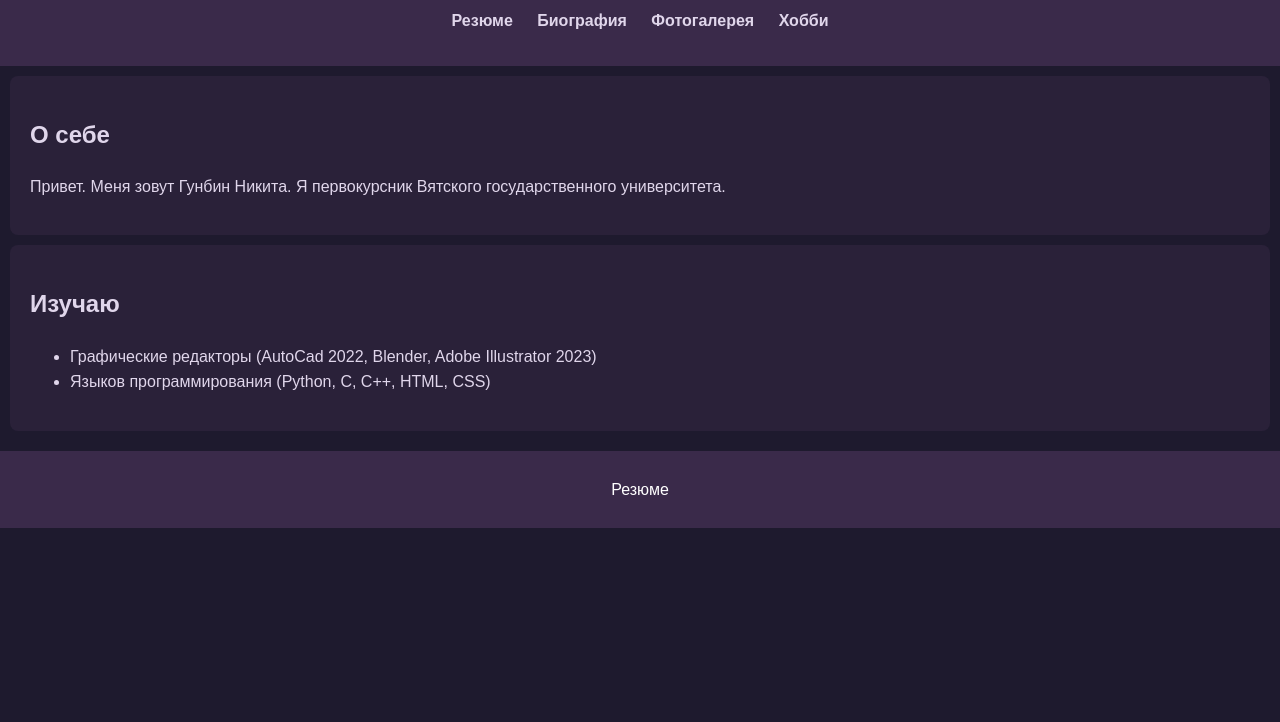
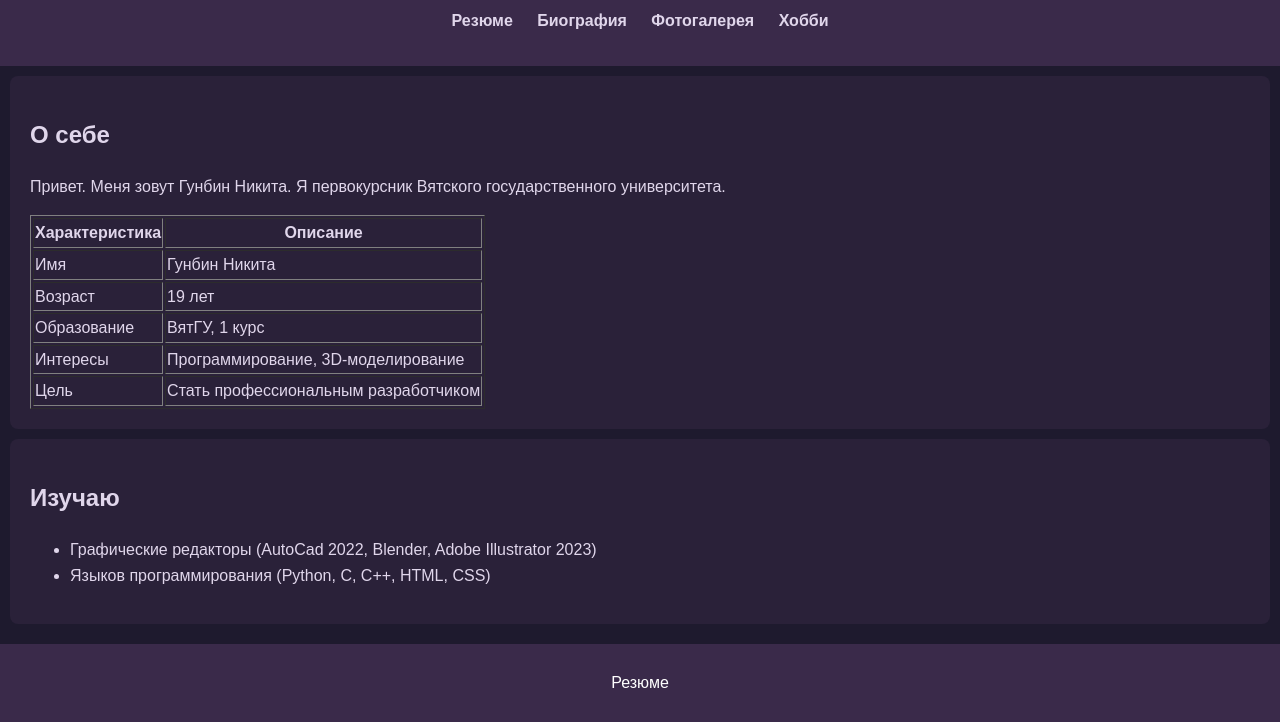
Before and after one commit to Sn0wDr1ft/-, a plain HTML site: page index.html in a window 1280 px wide. Shown: the part 102-824 px from the top of the page. Before the commit the page ends 800 px from the top, so only its background shows below. Drawn offline with Linux system fonts and the light colour scheme.

Commit message:
index.html

```diff
--- a/index.html
+++ b/index.html
@@ -23,6 +23,33 @@
   <section>
     <h2>О себе</h2>
     <p>Привет. Меня зовут Гунбин Никита. Я первокурсник Вятского государственного университета.</p>
+
+    <table border="1">
+      <tr>
+        <th>Характеристика</th>
+        <th>Описание</th>
+      </tr>
+      <tr>
+        <td>Имя</td>
+        <td>Гунбин Никита</td>
+      </tr>
+      <tr>
+        <td>Возраст</td>
+        <td>19 лет</td>
+      </tr>
+      <tr>
+        <td>Образование</td>
+        <td>ВятГУ, 1 курс</td>
+      </tr>
+      <tr>
+        <td>Интересы</td>
+        <td>Программирование, 3D-моделирование</td>
+      </tr>
+      <tr>
+        <td>Цель</td>
+        <td>Стать профессиональным разработчиком</td>
+      </tr>
+    </table>
   </section>
 
   <section>
@@ -34,7 +61,7 @@
   </section>
 
   <footer>
-    <p> Резюме</p>
+    <p>Резюме</p>
   </footer>
 </body>
 </html>
```
